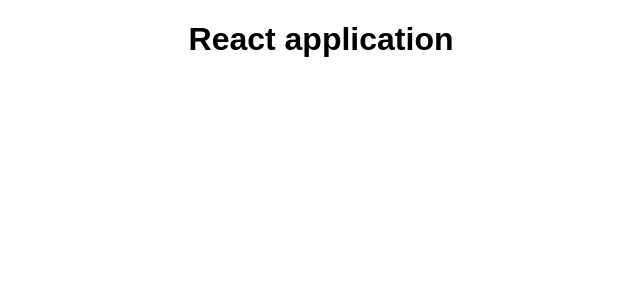
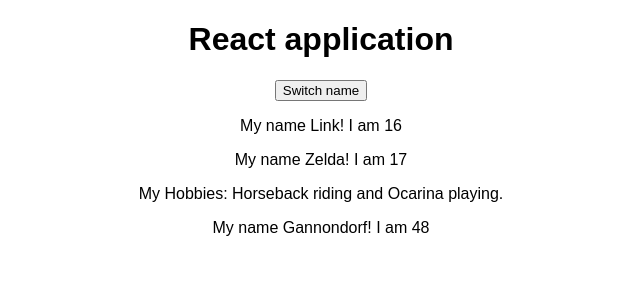
Before and after one commit to Doug-Sewell/react-coursework, a React (Create React App) app in the folder complete-guide/: page / in a window 1280 px wide. Shown: the top 300 px of the page, without its empty margins (319-959 px from the left). Built offline with nearby package versions, Linux system fonts and the light colour scheme.

Commit message:
State practice

```diff
--- a/complete-guide/src/App.js
+++ b/complete-guide/src/App.js
@@ -1,14 +1,129 @@
 import React, { Component } from 'react';
 import './App.css';
+import Person from './Person/person';
 
 class App extends Component {
+
+  state = {
+    persons: [
+      {
+        name: "Link",
+        age: 16
+      },
+      {
+        name: "Zelda",
+        age: 17
+      },
+      {
+        name: "Gannondorf",
+        age: 48
+      }
+    ]
+  }
+
+  switchNameHandler = (newName) => {
+    this.setState({
+      persons: [
+        {
+          name: newName,
+          age: 47
+        },
+        {
+          name: "Peach",
+          age: 45
+        },
+        {
+          name: "Luigi",
+          age: 40
+        }
+      ]
+    });
+  }
+
   render() {
     return (
       <div className="App">
         <h1>React application</h1>
+        <button onClick={this.switchNameHandler.bind(this, 'Mario')}>Switch name</button>
+        <Person
+          click={this.switchNameHandler}
+          name={this.state.persons[0].name}
+          age={this.state.persons[0].age} />
+        <Person
+          click={this.switchNameHandler.bind(this,'Super Mario')}
+          name={this.state.persons[1].name}
+          age={this.state.persons[1].age}>My Hobbies: Horseback riding and Ocarina playing.</Person>
+        <Person
+          click={this.switchNameHandler}
+          name={this.state.persons[2].name}
+          age={this.state.persons[2].age} />
       </div>
     );
   }
 }
 
 export default App;
+
+
+/*
+  UPDATING STATE USING REACT HOOK AS A FUNCTIONAL COMPONENT. THe following is a newer way of doing this.
+
+
+import React, { useState } from 'react';
+import './App.css';
+import Person from './Person/person';
+
+const App = props => {
+
+  const [personState, setPersonState] = useState({
+    persons: [
+      {
+        name: "Link",
+        age: 16
+      },
+      {
+        name: "Zelda",
+        age: 17
+      },
+      {
+        name: "Gannondorf",
+        age: 48
+      }
+    ]
+  });
+
+  const switchNameHandler = () => {
+    setPersonState({
+      persons: [
+        {
+          name: "Mario",
+          age: 47
+        },
+        {
+          name: "Peach",
+          age: 45
+        },
+        {
+          name: "Luigi",
+          age: 40
+        }
+      ]
+    });
+  }
+
+  return (
+    <div className="App">
+      <h1>React application</h1>
+      <button onClick={switchNameHandler}>Switch name</button>
+      <Person name={personState.persons[0].name} age={personState.persons[0].age} />
+      <Person name={personState.persons[1].name} age={personState.persons[1].age}>My Hobbies: Horseback riding and Ocarina playing.</Person>
+      <Person name={personState.persons[2].name} age={personState.persons[2].age} />
+    </div>
+  );
+
+}
+
+export default App;
+
+
+  */
--- /dev/null
+++ b/complete-guide/src/Person/person.js
@@ -0,0 +1,12 @@
+import React from 'react';
+
+const Person = (props) => {
+
+    return (<div onClick={props.click}>
+        <p>My name {props.name}! I am {props.age}</p>
+        <p>{props.children}</p>
+    </div>);
+}
+
+
+export default Person;
```
